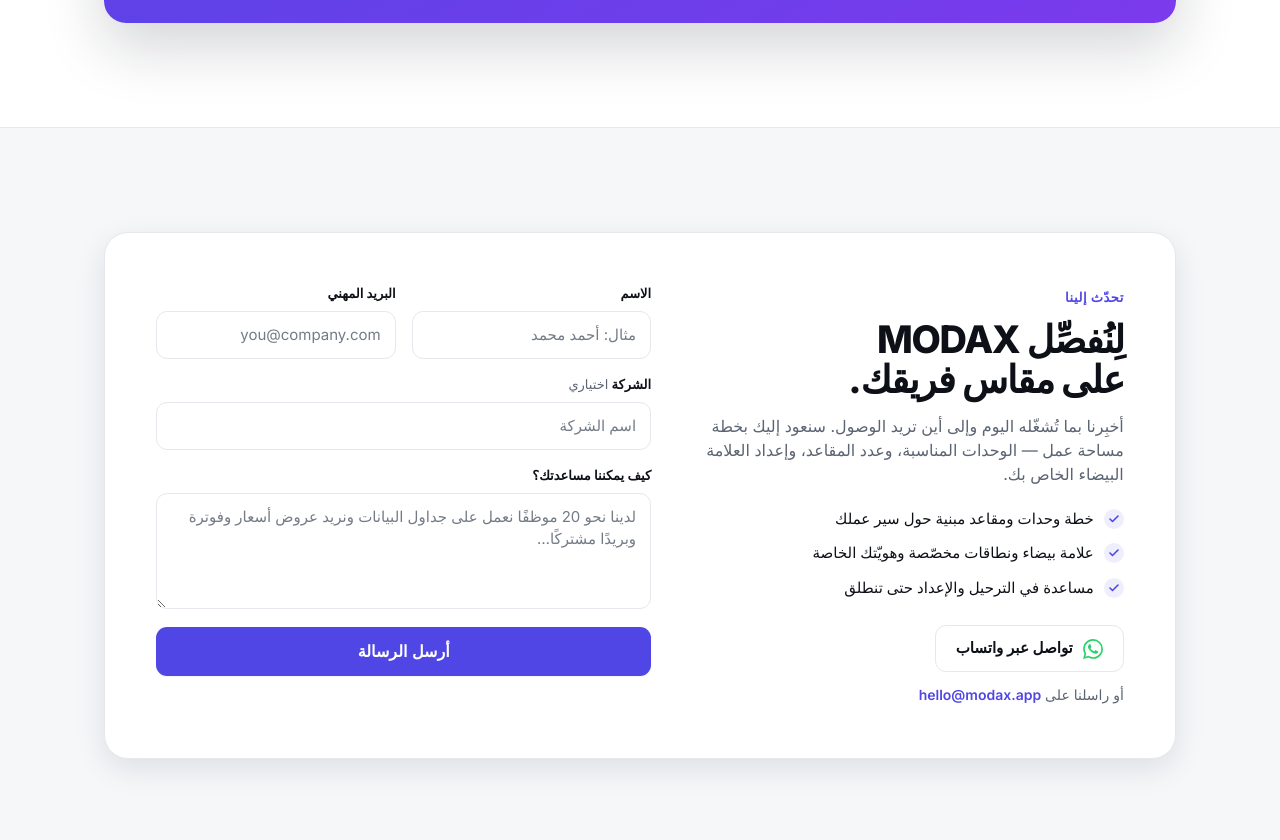
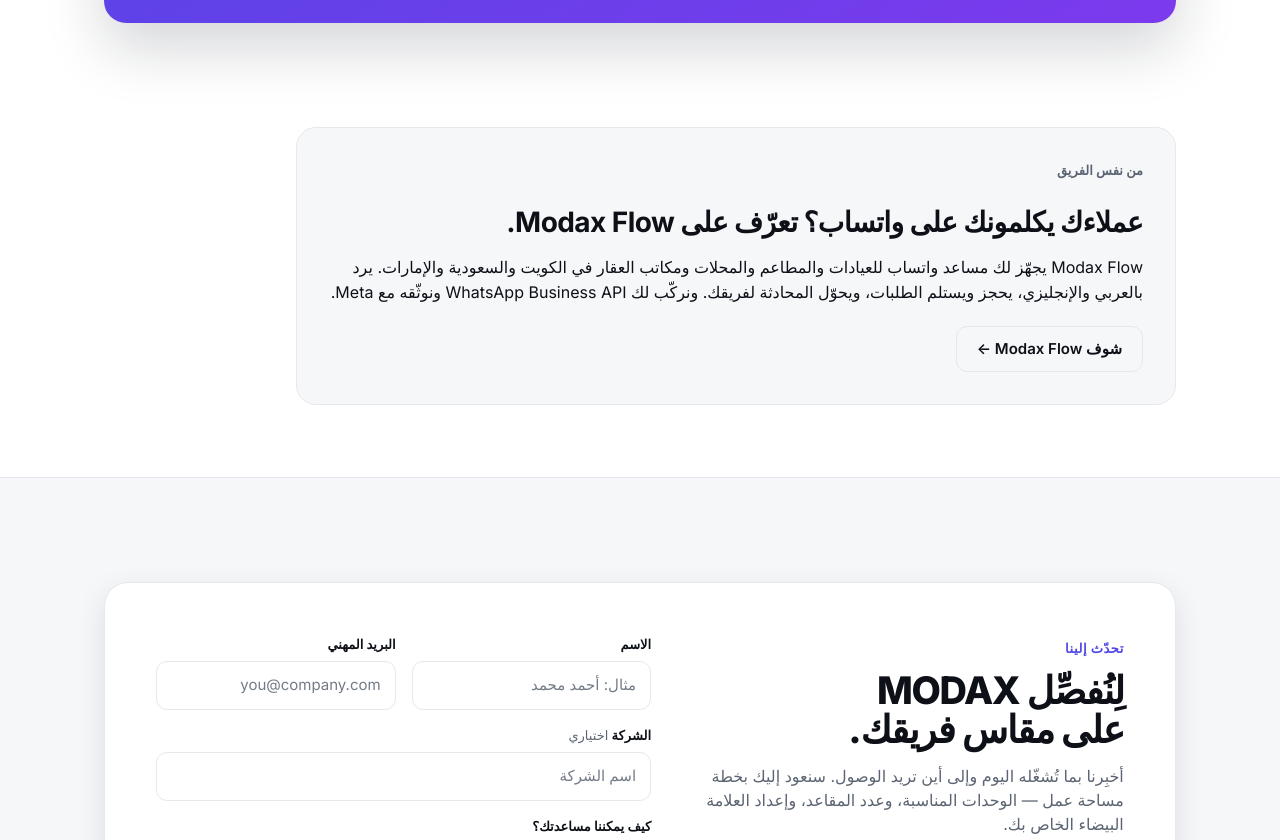
Before and after one commit to khatibdesigns/modax.app, a plain HTML site: page ar/index.html in a window 1280 px wide. Shown: the part 5318-6158 px from the top of the page. Drawn offline with Linux system fonts and the light colour scheme; no server answers.

Commit message:
Home: 'from the same team' section pointing WhatsApp buyers to Modax Flow (EN + AR)

```diff
--- a/ar/index.html
+++ b/ar/index.html
@@ -10,7 +10,7 @@
   <link rel="preconnect" href="https://fonts.googleapis.com" />
   <link rel="preconnect" href="https://fonts.gstatic.com" crossorigin />
   <link href="https://fonts.googleapis.com/css2?family=Inter:wght@400;500;600;700;800&display=swap" rel="stylesheet" />
-  <link rel="stylesheet" href="/styles.css?v=wa1" />
+  <link rel="stylesheet" href="/styles.css?v=mf1" />
   <link rel="alternate" hreflang="en" href="https://modax.app/" />
   <link rel="alternate" hreflang="ar" href="https://modax.app/ar/" />
   <link rel="alternate" hreflang="x-default" href="https://modax.app/" />
@@ -260,6 +260,18 @@
     </div>
   </section>
 
+  <!-- SISTER PRODUCT -->
+  <section class="sister" aria-labelledby="sister-h">
+    <div class="wrap">
+      <div class="sister-card reveal">
+        <p class="sister-eyebrow">من نفس الفريق</p>
+        <h2 id="sister-h">عملاءك يكلمونك على واتساب؟ تعرّف على Modax Flow.</h2>
+        <p>Modax Flow يجهّز لك مساعد واتساب للعيادات والمطاعم والمحلات ومكاتب العقار في الكويت والسعودية والإمارات. يرد بالعربي والإنجليزي، يحجز ويستلم الطلبات، ويحوّل المحادثة لفريقك. ونركّب لك WhatsApp Business API ونوثّقه مع Meta.</p>
+        <a class="btn btn-ghost" href="https://modaxflow.com/ar">شوف Modax Flow ←</a>
+      </div>
+    </div>
+  </section>
+
   <!-- CONTACT -->
   <section id="contact" class="contact-sec">
     <div class="wrap">
--- a/styles.css
+++ b/styles.css
@@ -404,3 +404,10 @@ footer { border-top: 1px solid var(--border); padding: 40px 0; color: var(--mute
   .wa-float { transition: opacity .01ms linear, visibility .01ms linear; transform: none; }
   .wa-float.is-on { transform: none; }
 }
+
+/* sister product (Modax Flow) */
+.sister { padding: 0 0 72px; }
+.sister-card { border: 1px solid var(--border); border-radius: 20px; padding: 32px; background: var(--bg-2); max-width: 880px; }
+.sister-eyebrow { font-size: 13px; font-weight: 600; color: var(--muted, #6b7280); margin: 0 0 8px; }
+.sister-card h2 { margin: 0 0 12px; font-size: clamp(22px, 3vw, 28px); letter-spacing: -0.02em; }
+.sister-card p { margin: 0 0 20px; line-height: 1.6; }
```
Also changed, not shown: index.html (+13 -1 lines).
